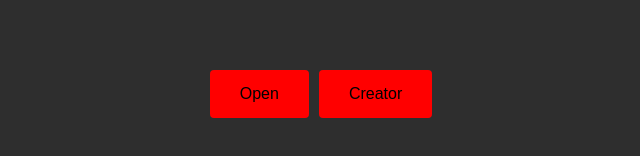
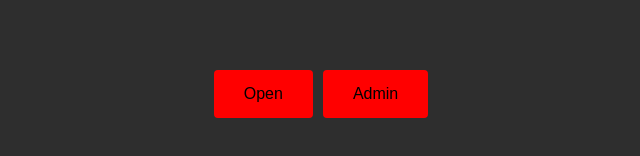
Before and after one commit to AxmatovB/Ai-in-medicine-, a plain HTML site: page index.html in a window 1280 px wide. Shown: the part 306-462 px from the top of the page, 319-959 px from the left. Drawn offline with Linux system fonts and the light colour scheme.

Commit message:
Update index.html

```diff
--- a/index.html
+++ b/index.html
@@ -39,8 +39,8 @@
 </head>
 <body>
   <div class="button-container">
-    <a href="https://colab.research.google.com/drive/1vsQBPmOWH9ioBJJrDot10-ywC4o4LfMW"" class="button">Open</a>
-    <a href="https://t.me/Boburjon_18_05" class="button">Creator</a>
+    <a href="https://colab.research.google.com/drive/1vsQBPmOWH9ioBJJrDot10-ywC4o4LfMW"" class="button"> Open</a>
+    <a href="https://t.me/Boburjon_18_05" class="button">Admin</a>
   </div>
 </body>
 </html>
```
